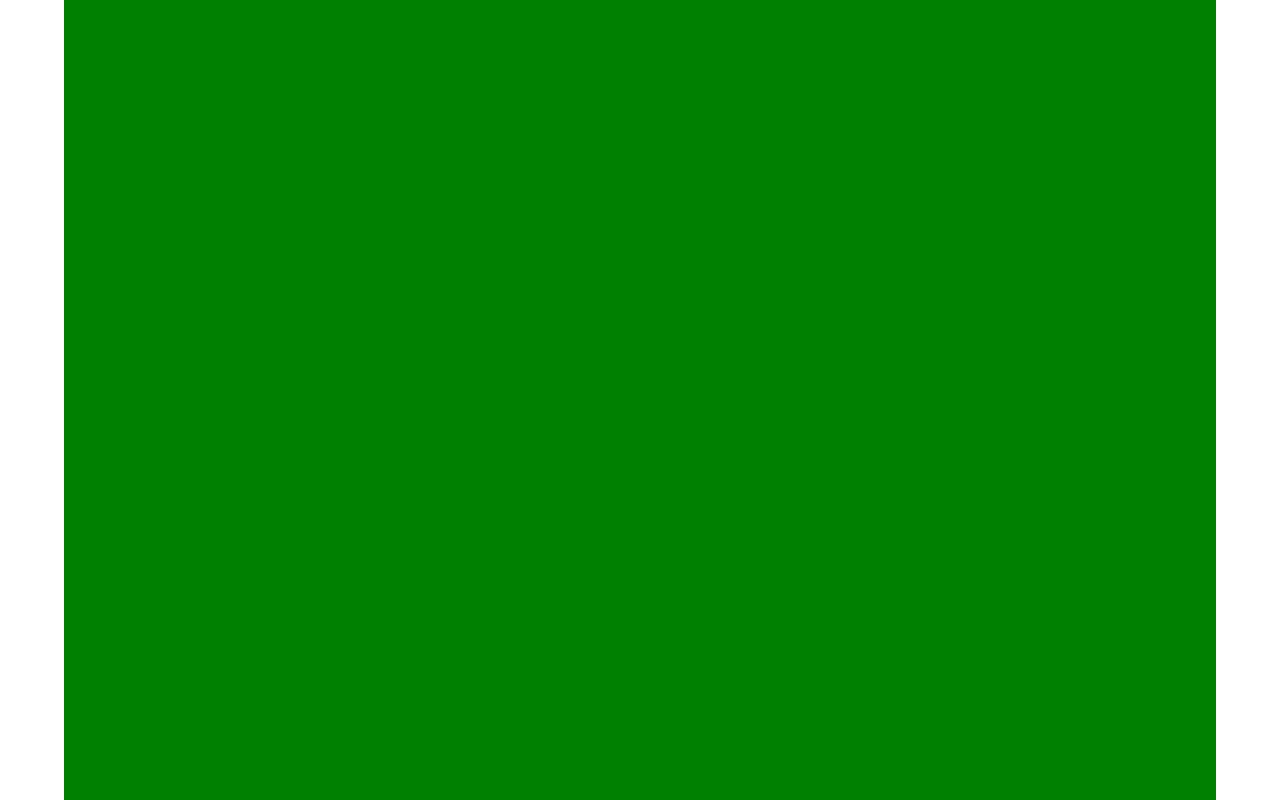
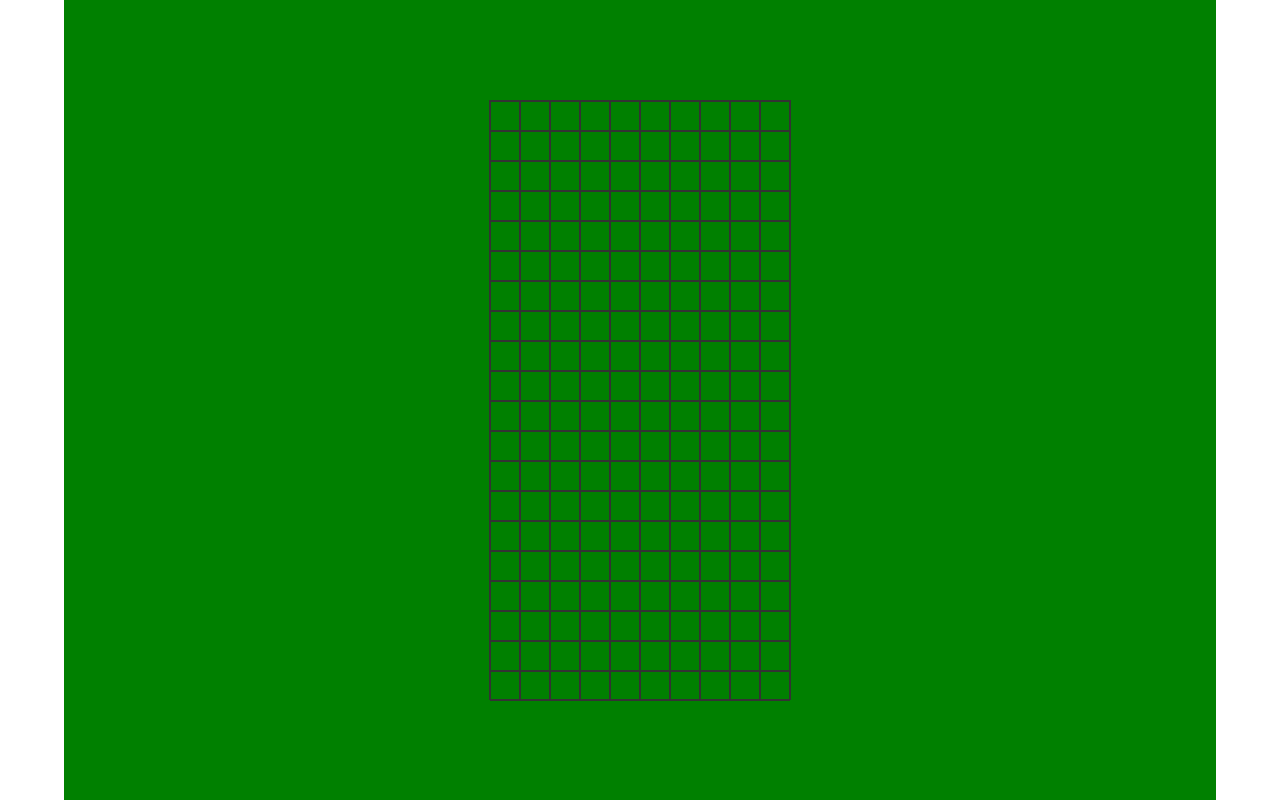
Before and after one commit to Tigran1991/Tetris-Game-on-JS, a plain HTML site: page index.html in a window 1280 px wide. Drawn offline with Linux system fonts and the light colour scheme.

Commit message:
creating board with cells

```diff
--- a/script.js
+++ b/script.js
@@ -1,5 +1,45 @@
 const container = document.querySelector(".container");
 
-const makeGame = () => {};
+const makeGame = () => {
+    const createMatrix = () => {
+        const initialMatrix = new Array(20).fill();
+        const matrix = initialMatrix.map(element => {
+            const row = new Array(10).fill(0);
+            return row;
+        })
+
+        return matrix;
+    };
+
+    const MATRIX = createMatrix();
+
+    const createBoard = () => {
+        const board = document.createElement("div");
+        board.setAttribute("class", "board");
+        container.appendChild(board);
+        return board;
+    }
+
+    const BOARD = createBoard();
+
+    const createCell = () => {
+        const cell = document.createElement("div");
+        cell.setAttribute("class", "cell");
+        return cell;
+    }
+
+    const renderBoard = () => {
+        MATRIX.forEach(row => {
+            row.forEach((rowItem) => {
+                const CELL = createCell();
+                BOARD.appendChild(CELL)
+            })
+        })
+    }
+
+    renderBoard()
+
+    console.log(BOARD)
+};
 
 makeGame();
--- a/style.css
+++ b/style.css
@@ -13,3 +13,18 @@
     margin: 0 auto;
     background-color: green;
 }
+
+.board{
+    display: flex;
+    flex-direction: row;
+    flex-wrap: wrap;
+    width: 302px;
+    height: 600px;
+    border: 1px solid #333;
+}
+
+.cell{
+    width: 30px;
+    height: 30px;
+    border: 1px solid #333;
+}
```
